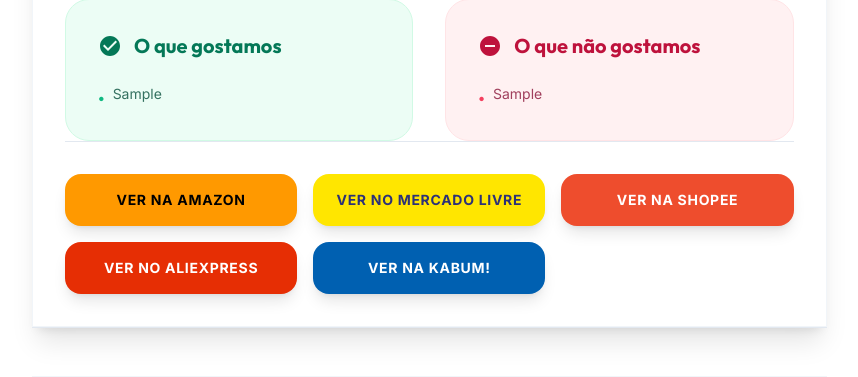
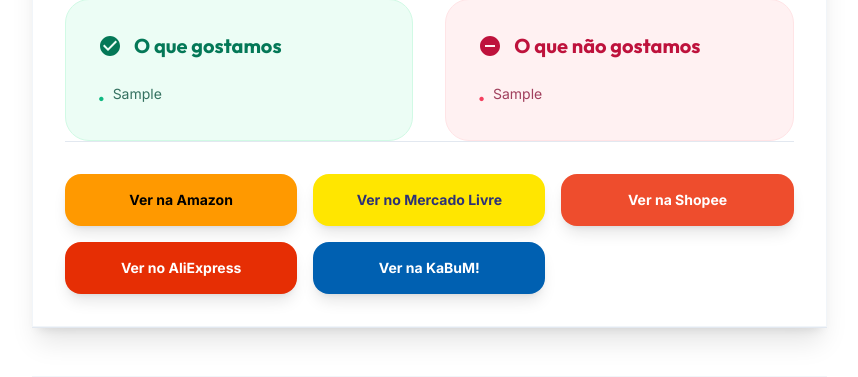
Before and after one commit to andresperes33/blog, a Django app: a page that uses templates/reviews/guide_detail.html in a window 1280 px wide. Shown: the part 1630-2007 px from the top of the page, without its empty margins (0-858 px from the left). Run offline with Django 5.2, Linux system fonts and the light colour scheme; tables that the repository leaves empty hold one stand-in row (values such as "Sample post"); grey boxes marked "Sample" are stand-in pictures; some libraries are stand-ins or nearby versions.

Commit message:
style: achieve perfect parity for amazon and other buttons with review page

```diff
--- a/templates/reviews/guide_detail.html
+++ b/templates/reviews/guide_detail.html
@@ -157,35 +157,35 @@
                                 {% if item.amazon_link %}
                                 <a href="{{ item.amazon_link }}" target="_blank" rel="nofollow"
                                    style="background-color: #FF9900; color: #000000;"
-                                   class="flex items-center justify-center gap-3 w-full font-black py-4 rounded-2xl shadow-lg hover:brightness-110 hover:-translate-y-1 transition-all duration-300 text-sm uppercase tracking-wider">
+                                   class="flex items-center justify-center gap-3 w-full font-black py-4 rounded-2xl shadow-lg hover:shadow-orange-500/40 hover:-translate-y-1 transition-all duration-300 text-sm tracking-wide">
                                     Ver na Amazon
                                 </a>
                                 {% endif %}
                                 {% if item.mercadolivre_link %}
                                 <a href="{{ item.mercadolivre_link }}" target="_blank" rel="nofollow"
                                    style="background-color: #FFE600; color: #2D3277;"
-                                   class="flex items-center justify-center gap-3 w-full font-black py-4 rounded-2xl shadow-lg hover:brightness-110 hover:-translate-y-1 transition-all duration-300 text-sm uppercase tracking-wider">
+                                   class="flex items-center justify-center gap-3 w-full font-black py-4 rounded-2xl shadow-lg hover:shadow-yellow-400/40 hover:-translate-y-1 transition-all duration-300 text-sm tracking-wide">
                                     Ver no Mercado Livre
                                 </a>
                                 {% endif %}
                                 {% if item.shopee_link %}
                                 <a href="{{ item.shopee_link }}" target="_blank" rel="nofollow"
                                    style="background-color: #EE4D2D; color: #FFFFFF;"
-                                   class="flex items-center justify-center gap-3 w-full font-black py-4 rounded-2xl shadow-lg hover:shadow-orange-600/40 hover:-translate-y-1 transition-all duration-300 text-sm uppercase tracking-wider">
+                                   class="flex items-center justify-center gap-3 w-full font-black py-4 rounded-2xl shadow-lg hover:shadow-orange-600/40 hover:-translate-y-1 transition-all duration-300 text-sm tracking-wide">
                                     Ver na Shopee
                                 </a>
                                 {% endif %}
                                 {% if item.aliexpress_link %}
                                 <a href="{{ item.aliexpress_link }}" target="_blank" rel="nofollow"
                                    style="background-color: #E62E04; color: #FFFFFF;"
-                                   class="flex items-center justify-center gap-3 w-full font-black py-4 rounded-2xl shadow-lg hover:shadow-red-500/40 hover:-translate-y-1 transition-all duration-300 text-sm uppercase tracking-wider">
+                                   class="flex items-center justify-center gap-3 w-full font-black py-4 rounded-2xl shadow-lg hover:shadow-red-500/40 hover:-translate-y-1 transition-all duration-300 text-sm tracking-wide">
                                     Ver no AliExpress
                                 </a>
                                 {% endif %}
                                 {% if item.kabum_link %}
                                 <a href="{{ item.kabum_link }}" target="_blank" rel="nofollow"
                                    style="background-color: #0060B1; color: #FFFFFF;"
-                                   class="flex items-center justify-center gap-3 w-full font-black py-4 rounded-2xl shadow-lg hover:brightness-110 hover:-translate-y-1 transition-all duration-300 text-sm uppercase tracking-wider">
+                                   class="flex items-center justify-center gap-3 w-full font-black py-4 rounded-2xl shadow-lg hover:shadow-blue-500/40 hover:-translate-y-1 transition-all duration-300 text-sm tracking-wide">
                                     Ver na KaBuM!
                                 </a>
                                 {% endif %}
```
